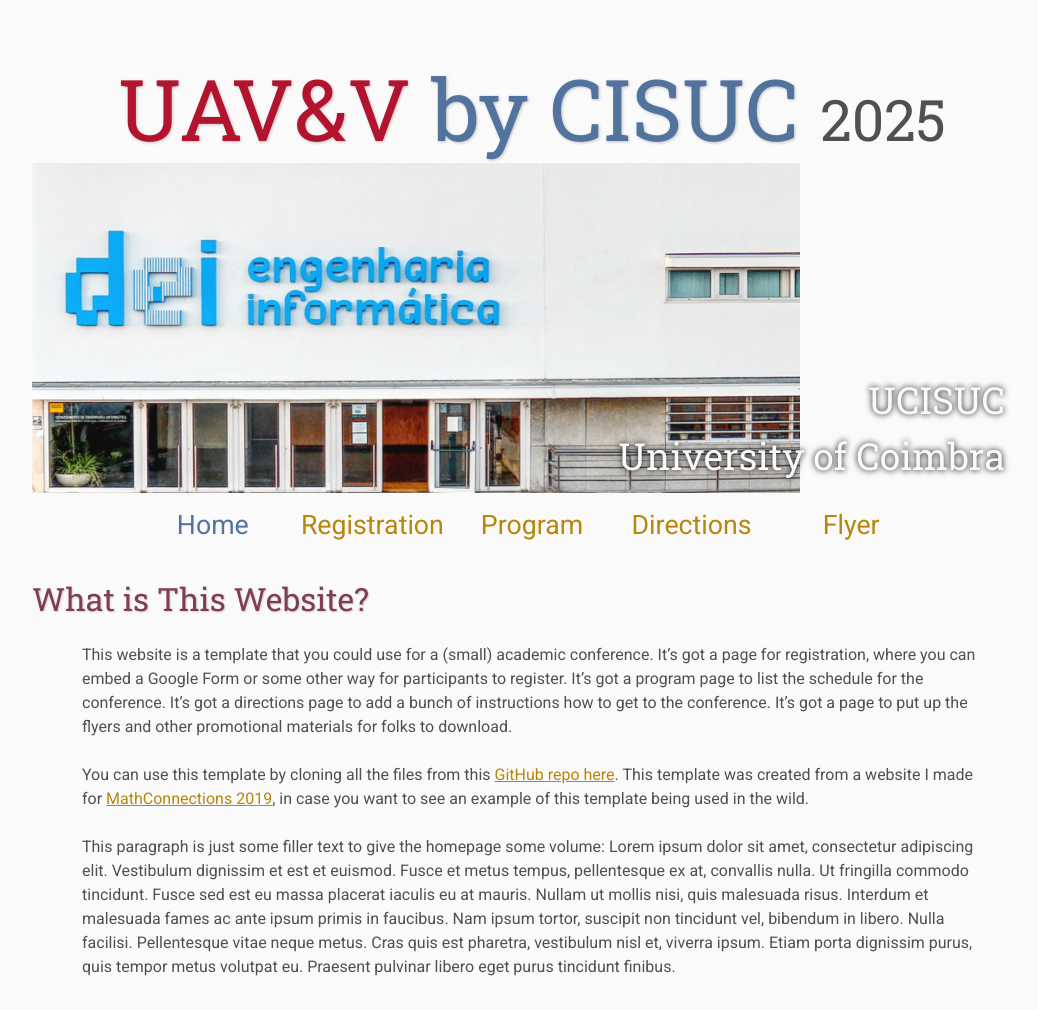
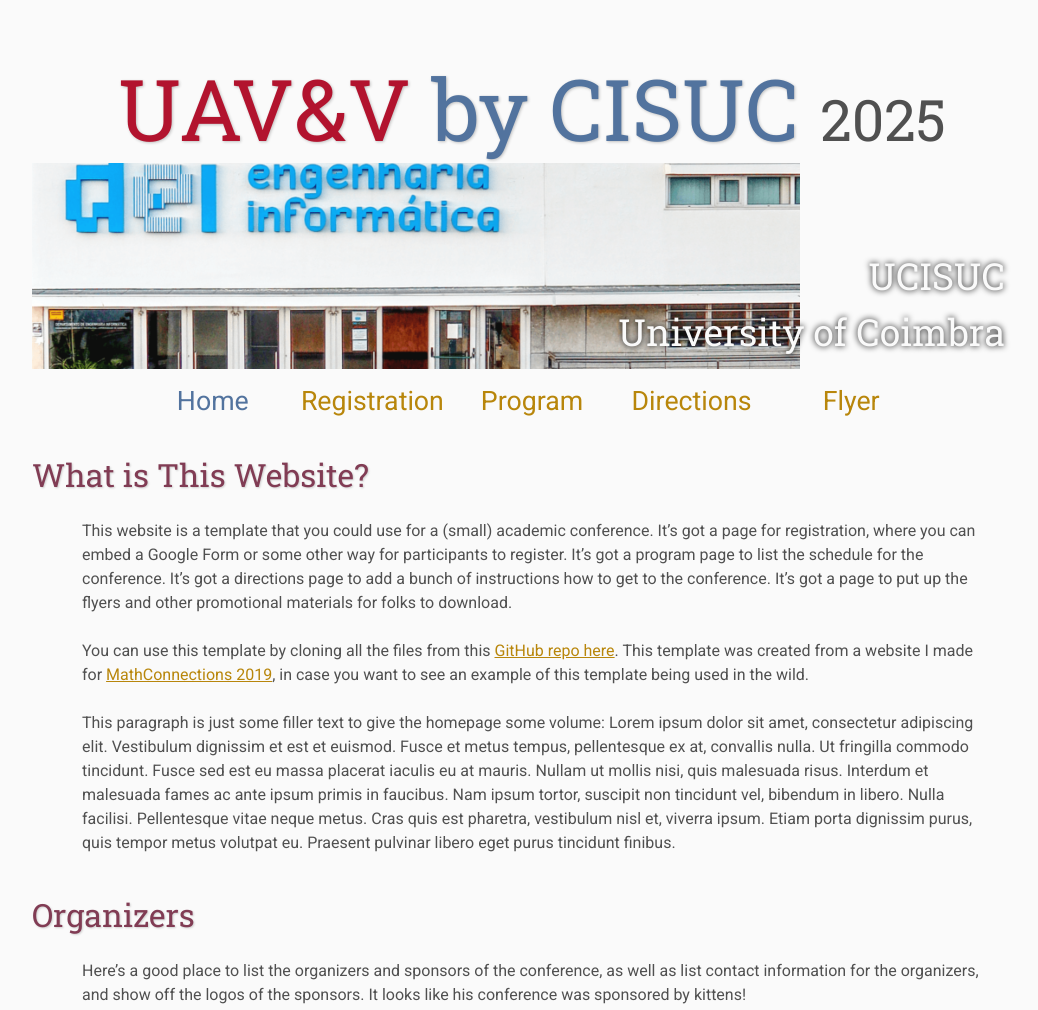
Before and after one commit to anamtakhan93/uavnv, a plain HTML site: page index.html in a window 1280 px wide. Shown: the top 1010 px of the page, without its empty margins (108-1146 px from the left). Drawn offline with Linux system fonts and the light colour scheme.

Commit message:
Update index.html

```diff
--- a/index.html
+++ b/index.html
@@ -15,7 +15,7 @@
 <body>
 
     <div class="banner">
-        <img src="assets/dei_background.png" alt="DEI Banner">
+        <img src="assets/dei_background2.png" alt="DEI Banner">
         <div class="top-left">
             <span class="title1">UAV&V </span><span class="title2">by CISUC</span> <span class="year">2025</span>
         </div>
```
